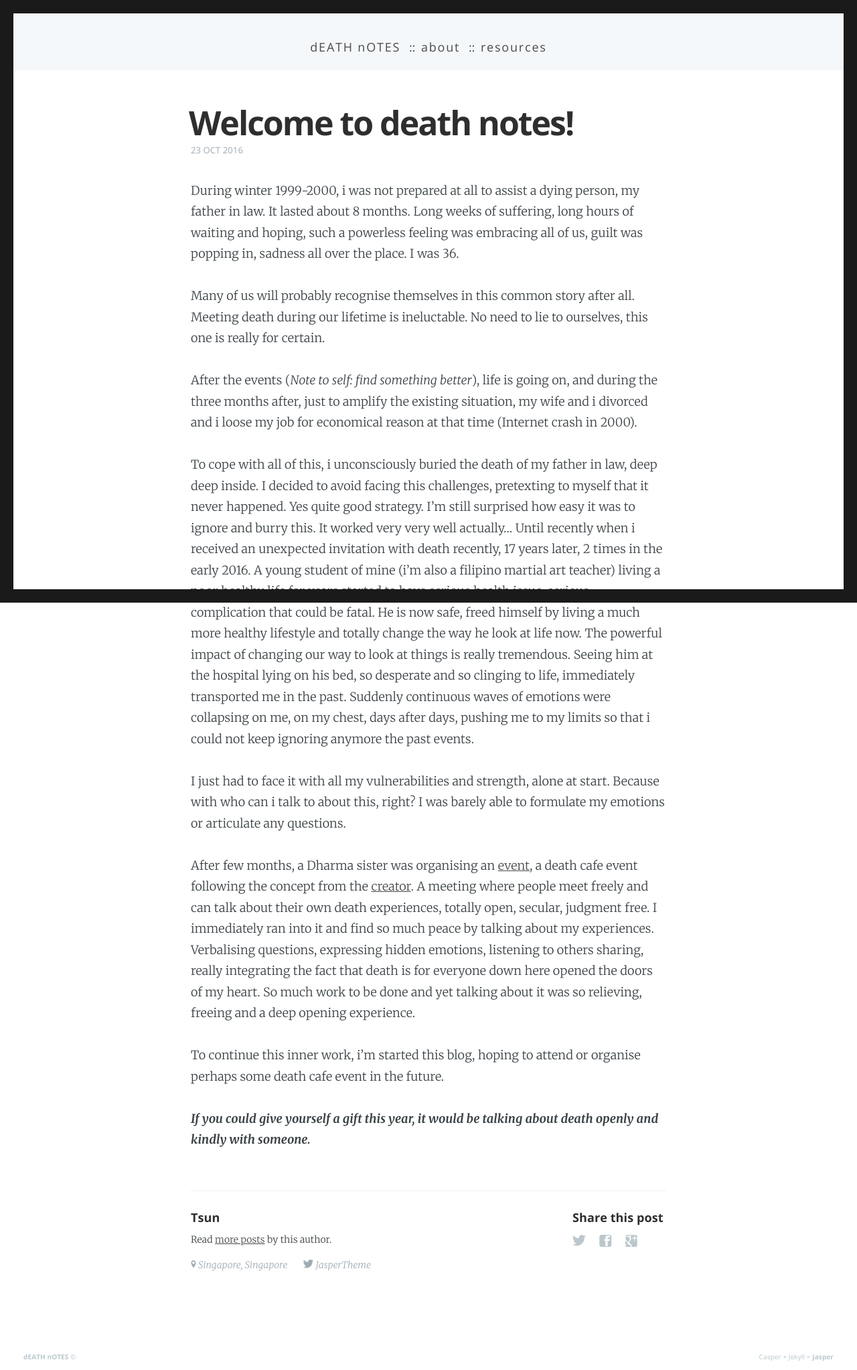
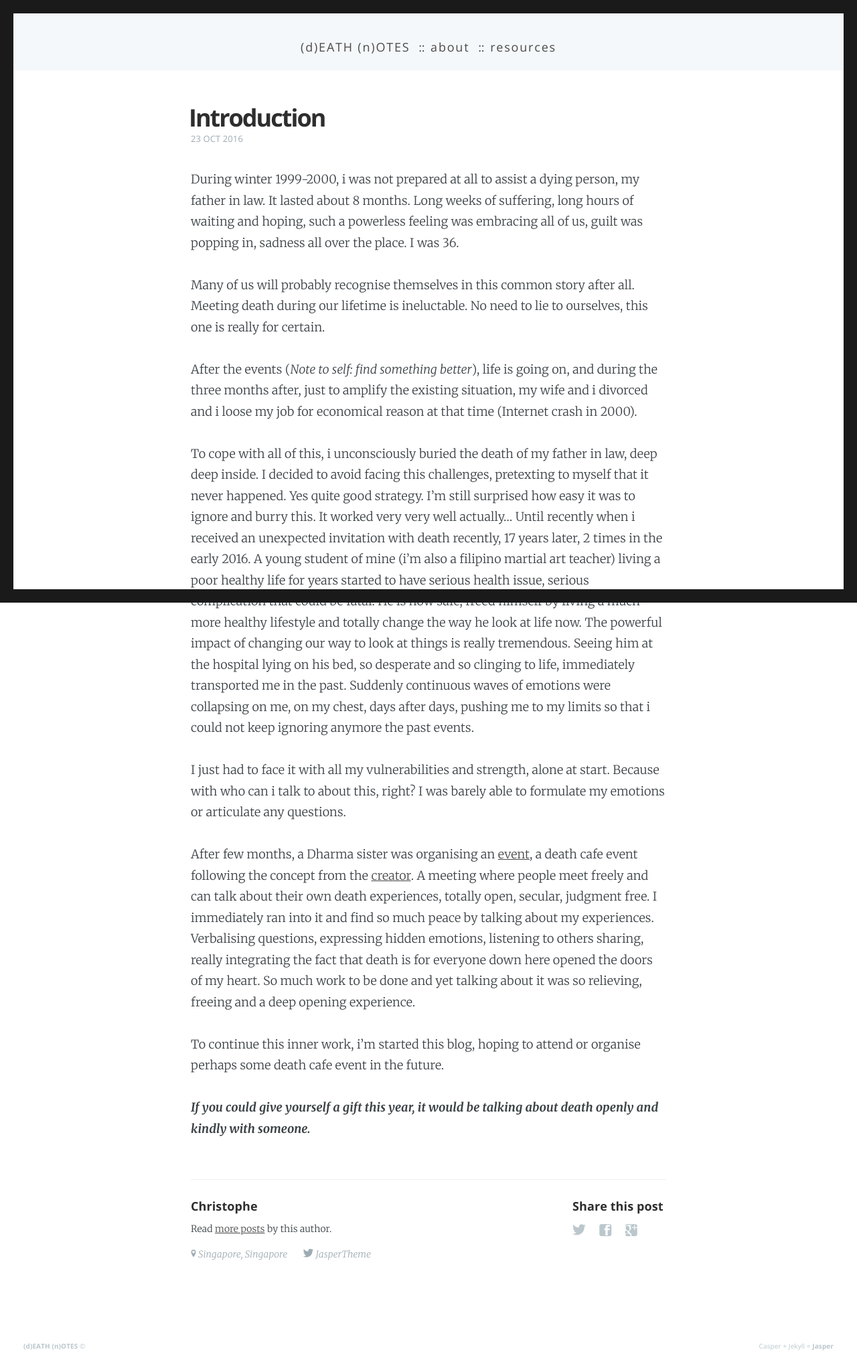
Before and after one commit to chrisvidal/death-notes, a Jekyll site: the page built from _posts/2016-10-23-introduction.md, in a window 1280 px wide. Shown: the whole page at 67% size. Built offline with Jekyll 4.4.1, drawn with Linux system fonts in a browser that asks for light colours.

Commit message:
about and intro articles

```diff
--- a/_config.yml
+++ b/_config.yml
@@ -1,5 +1,5 @@
 # Site settings
-title: dEATH nOTES
+title: (d)EATH (n)OTES
 #logo: /images/logo.png
 logo_text: dn
 description: ~ Death is certain ~ Time of death is uncertain ~
--- a/_data/authors.yml
+++ b/_data/authors.yml
@@ -1,6 +1,6 @@
-tsun: # Author key. Must be the same as the slug (next line)
-  slug: tsun # Must be the same as the author key (previous line) [required]
-  name: Tsun # Doesn't need an explanation [required] [views: all]
+christophe: # Author key. Must be the same as the slug (next line)
+  slug: christophe # Must be the same as the author key (previous line) [required]
+  name: Christophe # Doesn't need an explanation [required] [views: all]
   bio: #Hi! I'm Jasper, a National Park and also a Jekyll theme! # Short bio [optional] [views: post, author]
   location: Singapore, Singapore # [optional] [views: post, author]
   twitter: JasperTheme # Twitter username (without the '@') [views: post, author]
--- a/_posts/2016-10-23-introduction.md
+++ b/_posts/2016-10-23-introduction.md
@@ -1,8 +1,8 @@
 ---
 layout: post
-title:  "Welcome to death notes!"
+title:  "Introduction"
 #categories: jekyll update
-author: tsun
+author: christophe
 excerpt: How many of us have lost a brother, a father, a mother, a son, a daughter, someone really close to us ?
 #cover: /images/covers/welcome.jpg # Header cover [optional]
 #image: /images/covers/welcome.jpg # Used by Twitter Cards and Open Graph [optional]
--- a/_sass/_overide.scss
+++ b/_sass/_overide.scss
@@ -25,3 +25,8 @@
 // .no-cover.main-header {
 //     background: #E2D85A;
 // }
+
+body:not(.post-template) .post-title,
+body:not(.page-template) .post-title {
+    font-size: 3.6rem;
+}
```
Also changed, not shown: _pages/about.md (+3 -0 lines), _pages/resources.md (added, +9 -0 lines).
